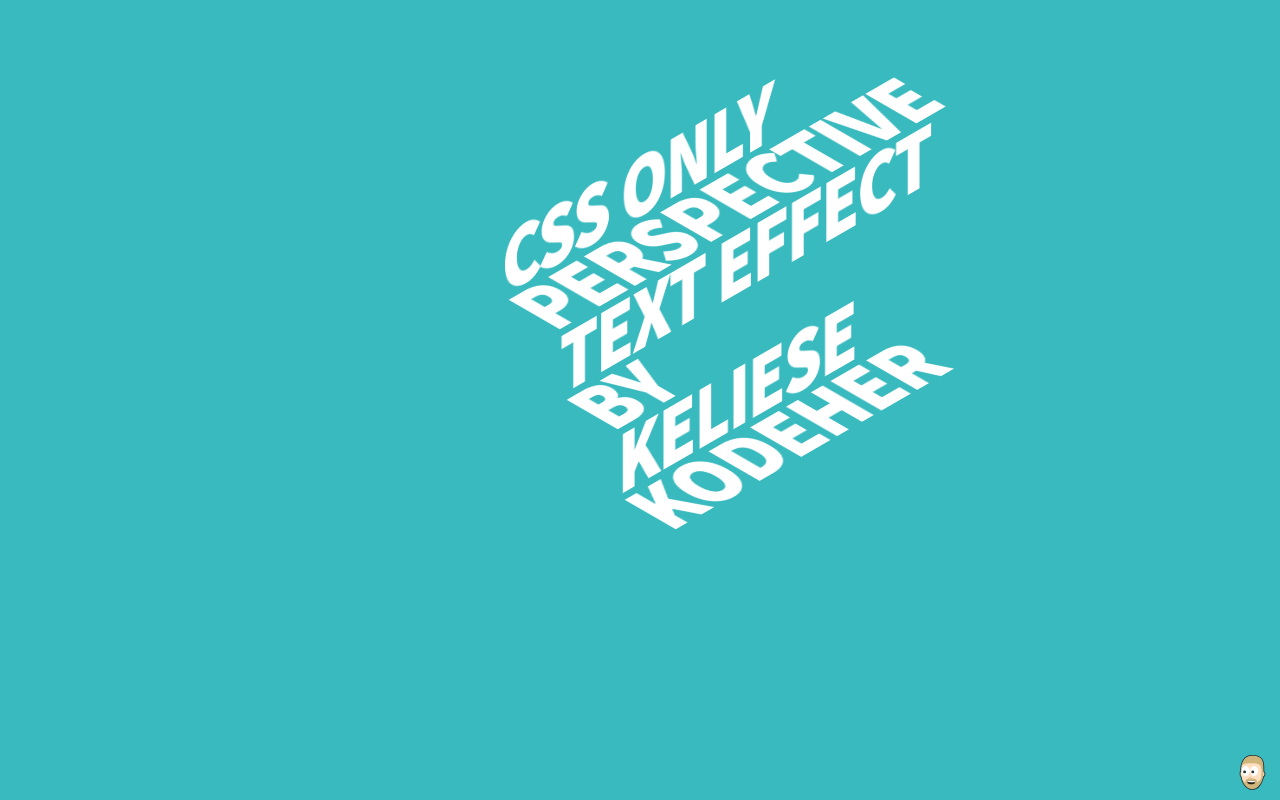
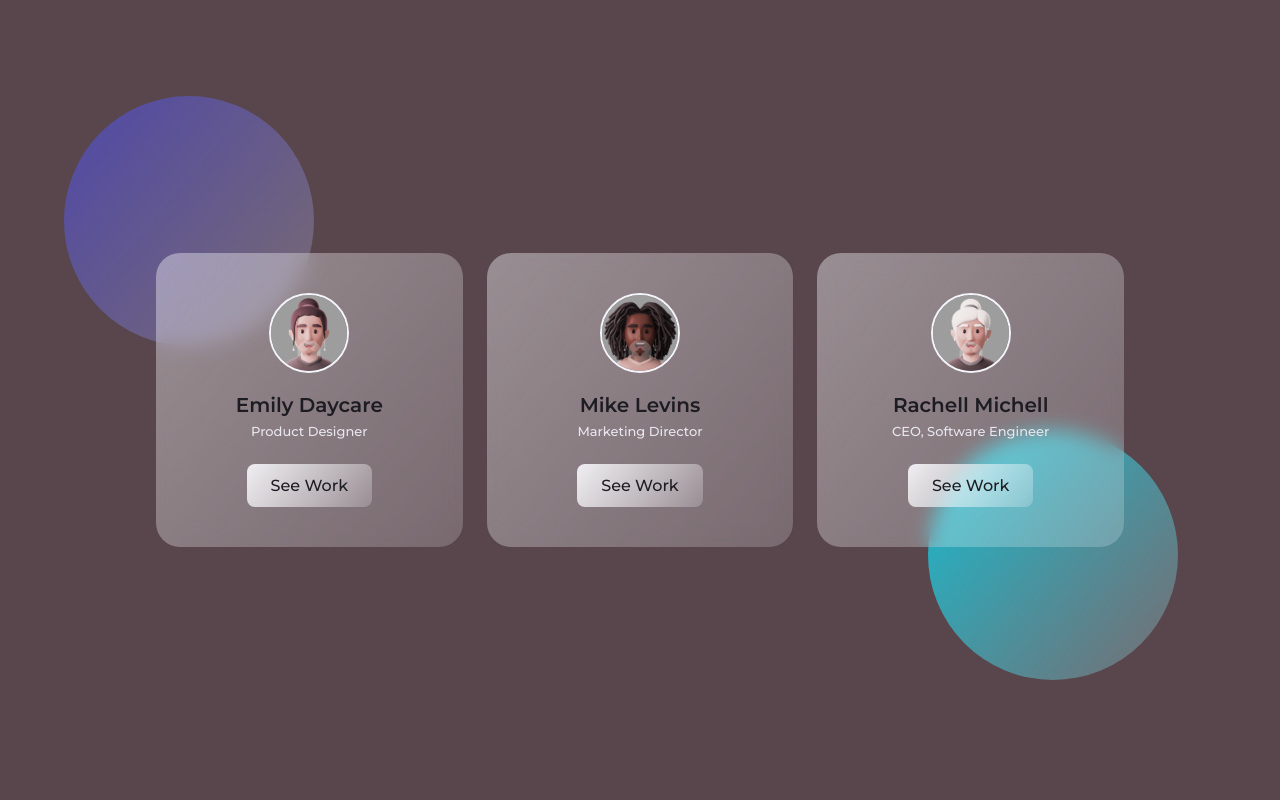
Before and after one commit to kodeHer/Kodeher_glassCard-Css, a plain HTML site: page index.html in a window 1280 px wide. Drawn offline with nearby package versions, Linux system fonts and the light colour scheme.

Commit message:
second commit

```diff
--- /dev/null
+++ b/assets/scss/styles.scss
@@ -0,0 +1,199 @@
+/*========== GOOGLE FONTS ==========*/
+@import url('https://fonts.googleapis.com/css2?family=Montserrat:wght@400;500;600&display=swap');
+
+/*========== VARIABLES CSS ==========*/
+:root{
+    /*========== Colors ==========*/
+    --first-color: #4D49BF;
+    --second-color: #05DBF2;
+    --body-color: #DFE9F2;
+    --title-color: #1C1C22;
+    --text-color: #58576B;
+
+    /*========== Font and typography ==========*/
+    --body-font: 'Montserrat', sans-serif;
+
+    --normal-font-size: .938rem;
+    --h3-font-size: 1.125rem;
+    --small-font-size: .75rem;
+
+    @media screen and (min-width: 968px){
+        --normal-font-size: 1rem;
+        --h3-font-size: 1.25rem;
+        --small-font-size: .813rem;
+    }
+}
+
+/*========== BASE ==========*/
+*,::before,::after{
+    box-sizing: border-box;
+}
+
+body{
+    margin: 0;
+    padding: 0;
+    font-family: var(--body-font);
+    font-size: var(--normal-font-size);
+}
+h3{
+    margin: 0;
+}
+a{
+    text-decoration: none;
+}
+img{
+    max-width: 100%;
+    height: auto;
+}
+
+.bd-container{
+    max-width: 968px;
+    width: calc(100% - 3rem);
+    margin-left: 1.5rem;
+    margin-right: 1.5rem;
+}
+
+/*========== CARD GLASS ==========*/
+.card{
+    position: relative;
+    overflow: hidden;
+    padding: 3rem 0;
+    bbackground-color: var(--body-color);
+
+    &__container{
+        display: grid;
+        gap: 1.5rem;
+    }
+
+    &__glass{
+        position: relative;
+        overflow: hidden;
+        text-align: center;
+        padding: 2.5rem;
+        background: linear-gradient(130deg,
+                  rgba(251, 251, 254, .6),
+                  rgba(251, 251, 254, .2));
+        box-shadow: inset 2px 2px 1px rgba(251, 251, 254, .3),
+                    inset -2px -2px 1px rgba(251, 251, 254, .2);
+        border-radius: 1.5rem;
+        backdrop-filter: blur(10px);
+
+        &:hover .card__link{
+            transform: translateX(-1.5rem);
+        }
+    }
+    &__img{
+        width: 80px;
+        height: 80px;
+        border-radius: 50%;
+        border: 2px solid #F4F4FB;
+        margin-bottom: 1rem;
+    }
+    &__data{
+        margin-bottom: 1.5rem;
+    }
+    &__title{
+        font-size: var(--h3-font-size);
+        color: var(--title-color);
+        font-weight: 600;
+        margin-bottom: .25rem;
+    }
+    &__profession{
+        font-size: var(--small-font-size);
+        color: var(--text-color);
+        font-weight: 500;
+    }
+    &__button{
+        display: inline-block;
+        background: linear-gradient(130deg,
+                  rgba(251, 251, 254, .9),
+                  rgba(251, 251, 254, .2));
+        padding: .75rem 1.5rem;
+        border-radius: .5rem;
+        color: var(--title-color);
+        font-weight: 500;
+        transition: .4s;
+
+        &:hover{
+            background: linear-gradient(130deg,
+                  rgba(255, 255, 255, 1),
+                  rgba(255, 255, 255, .4));
+        }
+    }
+
+    &__social{
+        position: absolute;
+        top: 50%;
+        transform: translateY(-50%);
+    }
+
+    &__link{
+        display: block;
+        font-size: 1.35rem;
+        color: var(--title-color);
+        margin: 1rem 0;
+        transform: translateX(-5rem);
+
+        &:nth-child(1){
+            transition: .2s;
+        }
+        &:nth-child(2){
+            transition: .5s;
+        }
+        &:nth-child(3){
+            transition: .7s;
+        }
+    }
+
+    &__circle{
+        position: absolute;
+        width: 250px;
+        height: 250px;
+        background: linear-gradient(130deg,
+        rgba(77, 73, 191, .8),
+        rgba(255, 255, 255, .2));
+        border-radius: 50%;
+    }
+    &__circle1{
+        top: 20%;
+        left: -20%;
+    }
+    &__circle2{
+        bottom: -5%;
+        right: -25%;
+        background: linear-gradient(130deg,
+        rgba(5, 219, 242, .8),
+        rgba(255, 255, 255, .2));
+    }
+}
+
+/*========== MEDIA QUERIES ==========*/
+@media screen and (min-width: 568px){
+    .card__container{
+        grid-template-columns: repeat(2, 1fr);
+    }
+}
+
+@media screen and (min-width: 768px){
+    .bd-container{
+        margin-left: auto;
+        margin-right: auto;
+    }
+    .card{
+        padding: 0;
+
+        &__container{
+            height: 100vh;
+            grid-template-columns: repeat(3, 1fr);
+            align-content: center;
+        }
+        &__circle1{
+            left: 5%;
+            top: 12%;
+        }
+        &__circle2{
+            right: 8%;
+            bottom: 15%;
+        }
+    }
+}
--- a/index.html
+++ b/index.html
@@ -1,45 +1,74 @@
 <!DOCTYPE html>
-<html lang="en" >
-<head>
-  <meta charset="UTF-8">
-  <title>KodeHer | Perspective Text Hover</title>
-  <link rel="stylesheet" href="https://cdnjs.cloudflare.com/ajax/libs/meyer-reset/2.0/reset.min.css">
-<link rel='stylesheet' href='https://fonts.googleapis.com/css?family=Source+Sans+Pro:900'><link rel="stylesheet" href="./style.css">
+    <html lang="en">
+    <head>
+        <meta charset="UTF-8">
+        <meta name="viewport" content="width=device-width, initial-scale=1.0">
 
-</head>
-<body>
-<!-- partial:index.partial.html -->
-<ul class="Words">
-  <li class="Words-line">
-    <p>&nbsp;</p>
-    <p>CSS Only</p>
-  </li>
-  <li class="Words-line">
-    <p>CSS Only</p>
-    <p>Perspective</p>
-  </li>
-  <li class="Words-line">
-    <p>Perspective</p>
-    <p>Text Effect</p>
-  </li>
-  <li class="Words-line">
-    <p>Text Effect</p>
-    <p>by</p>
-  </li>
-  <li class="Words-line">
-    <p>by</p>
-    <p>Keliese</p>
-  </li>
-  <li class="Words-line">
-    <p>Keliese</p>
-    <p>KodeHers</p>
-  </li>
-  <li class="Words-line">
-    <p>KodeHer</p>
-    <p>&nbsp;</p>
-  </li>
-</ul>
-<!-- partial -->
-  <script src='link.js'></script>
-</body>
+        <!--========== BOX ICONS ==========-->
+        <link rel="stylesheet" href="https://cdn.jsdelivr.net/npm/boxicons@latest/css/boxicons.min.css">
+
+        <!--========== CSS ==========-->
+        <link rel="stylesheet" href="assets/css/styles.css">
+
+        <title>KodeHer | Glass Card</title>
+    </head>
+    <body>
+        <section class="card">
+            <div class="card__circle card__circle1"></div>
+            <div class="card__circle card__circle2"></div>
+
+            <div class="card__container bd-container">
+                <div class="card__glass">
+                    <img src="assets/img/img1.png" alt="" class="card__img">
+
+                    <div class="card__data">
+                        <h3 class="card__title">Emily Daycare</h3>
+                        <span class="card__profession">Product Designer</span>
+                    </div>
+
+                    <a href="#" class="card__button">See Work</a>
+
+                    <div class="card__social">
+                        <a href="#" class="card__link"><i class='bx bxl-instagram' ></i></a>
+                        <a href="#" class="card__link"><i class='bx bxl-facebook'></i></a>
+                        <a href="#" class="card__link"><i class='bx bxl-twitter' ></i></a>
+                    </div>
+                </div>
+
+                <div class="card__glass">
+                    <img src="assets/img/img2.png" alt="" class="card__img">
+
+                    <div class="card__data">
+                        <h3 class="card__title">Mike Levins</h3>
+                        <span class="card__profession">Marketing Director</span>
+                    </div>
+
+                    <a href="#" class="card__button">See Work</a>
+
+                    <div class="card__social">
+                        <a href="#" class="card__link"><i class='bx bxl-instagram' ></i></a>
+                        <a href="#" class="card__link"><i class='bx bxl-facebook'></i></a>
+                        <a href="#" class="card__link"><i class='bx bxl-twitter' ></i></a>
+                    </div>
+                </div>
+
+                <div class="card__glass">
+                    <img src="assets/img/img3.png" alt="" class="card__img">
+
+                    <div class="card__data">
+                        <h3 class="card__title">Rachell Michell</h3>
+                        <span class="card__profession">CEO, Software Engineer</span>
+                    </div>
+
+                    <a href="#" class="card__button">See Work</a>
+
+                    <div class="card__social">
+                        <a href="#" class="card__link"><i class='bx bxl-instagram' ></i></a>
+                        <a href="#" class="card__link"><i class='bx bxl-facebook'></i></a>
+                        <a href="#" class="card__link"><i class='bx bxl-twitter' ></i></a>
+                    </div>
+                </div>
+            </div>
+        </section>
+    </body>
 </html>
```
Also changed, not shown: assets/css/styles.css (added), assets/img/img1.png (added), assets/img/img2.png (added), assets/img/img3.png (added).
